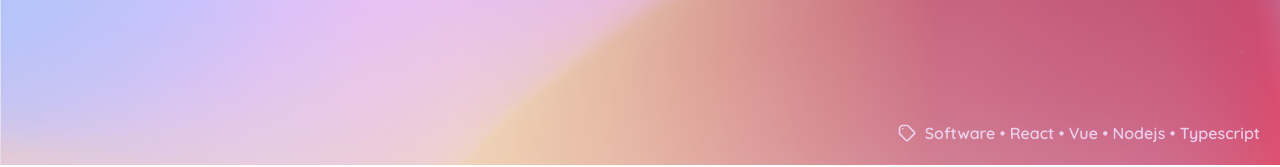
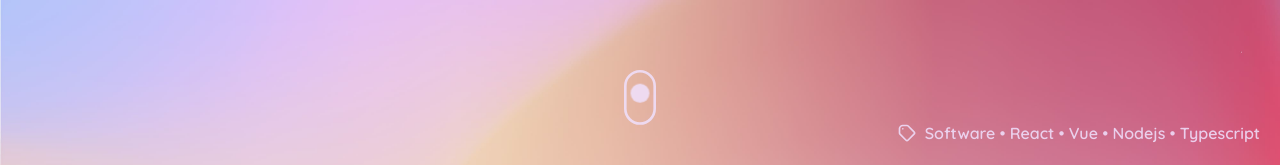
Before and after one commit to coderinblack08/portfolio, a Next.js app: page / in a window 1280 px wide. Shown: the part 635-802 px from the top of the page. Built offline with nearby package versions, Linux system fonts and the light colour scheme.

Commit message:
:rocket: Loading indicator, straight to prod :)

```diff
--- a/components/Header.tsx
+++ b/components/Header.tsx
@@ -11,6 +11,34 @@ const Header = () => {
       }}
     >
       <Navbar />
+      <div className="flex items-center justify-center">
+        <div className="absolute bottom-0 mb-5 lg:mb-8 xl:mb-10">
+          <svg
+            className="w-6 md:w-8 block sm:hidden lg:block"
+            viewBox="0 0 49 84"
+            fill="none"
+            style={{ color: '#F0E1FEd8' }}
+            xmlns="http://www.w3.org/2000/svg"
+          >
+            <rect
+              x="2"
+              y="2"
+              width="45"
+              height="80"
+              rx="22.5"
+              stroke="currentColor"
+              strokeWidth="4"
+            />
+            <circle
+              cx="24.5"
+              cy="56.5"
+              r="14.5"
+              fill="currentColor"
+              className=" transition animate-bounce"
+            />
+          </svg>
+        </div>
+      </div>
       <div
         className="sm:flex items-center font-semibold font-quicksand hidden absolute right-0 bottom-0 p-5 transform"
         style={{
--- a/pages/_app.tsx
+++ b/pages/_app.tsx
@@ -18,7 +18,7 @@ const App = ({ Component, pageProps }) => {
           name="description"
           content="Coderinblack portfolio, personal website"
         />
-        <meta http-equiv="X-UA-Compatible" content="IE=7" />
+        <meta httpEquiv="X-UA-Compatible" content="IE=7" />
         <meta
           name="keywords"
           content="coderinblack, software, coding, react, vue, nextjs, typescript, contestpug"
```
